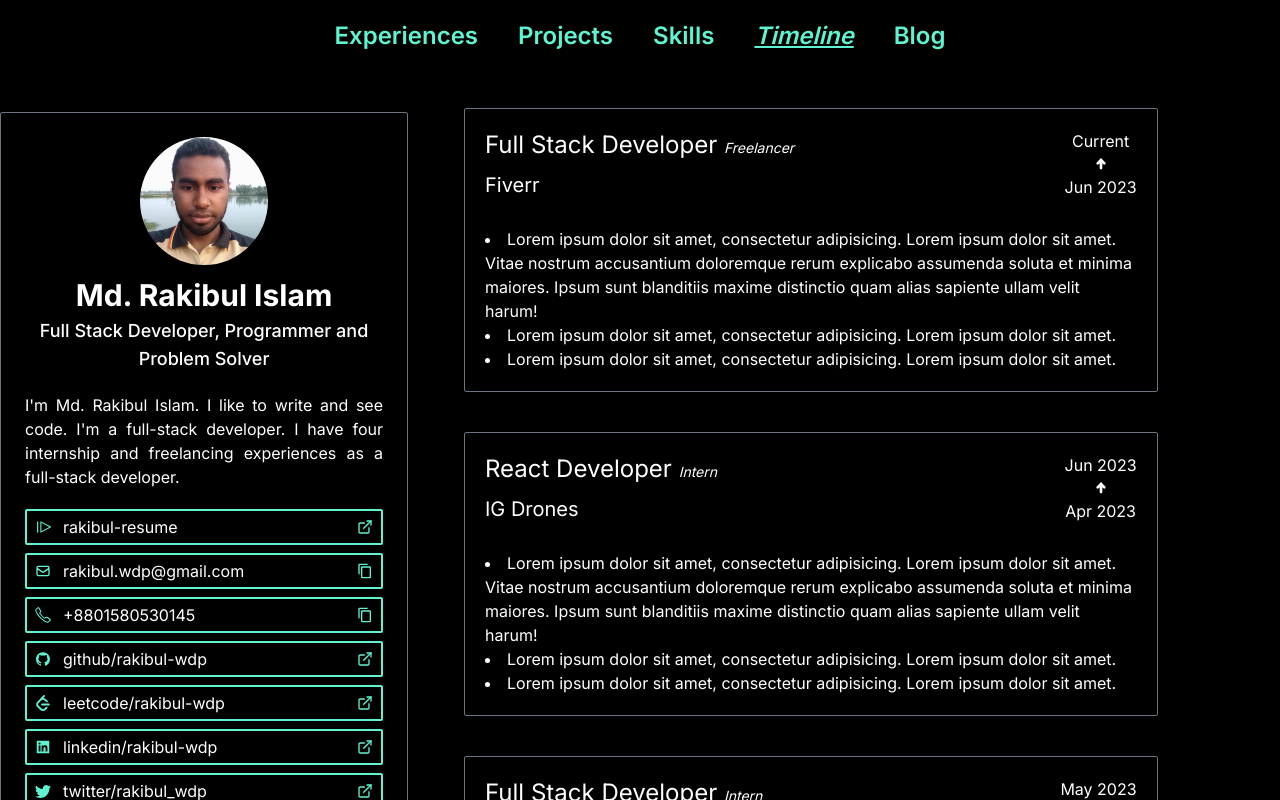
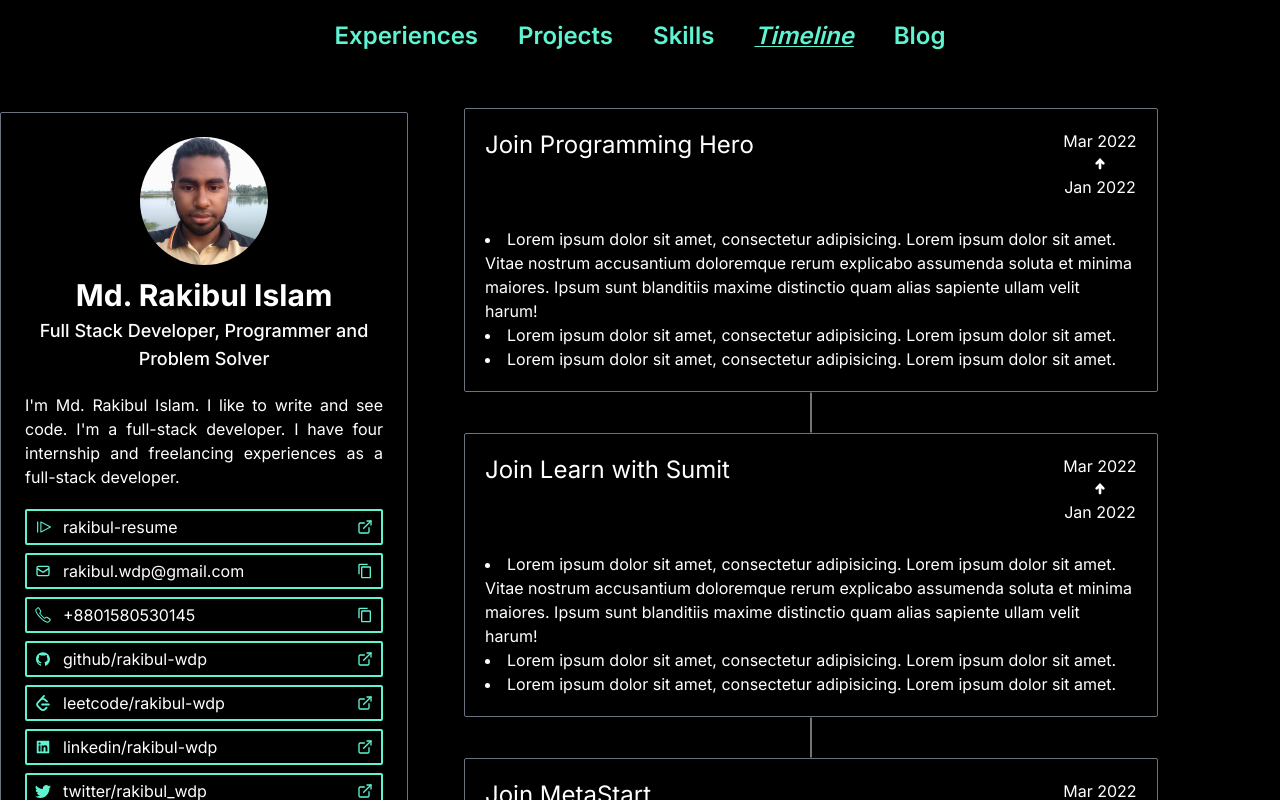
Before and after one commit to rakibul-wdp/portfolio, a Next.js app: page /timeline in a window 1280 px wide. Shown: the top 800 px of the page. Built offline with nearby package versions, Linux system fonts and the light colour scheme.

Commit message:
style timeline

```diff
--- /dev/null
+++ b/app/blog/page.tsx
@@ -0,0 +1,7 @@
+const Page = () => {
+  return (
+    <div className="w-[85%] text-white text-2xl">Blog is coming soon...!!!</div>
+  );
+};
+
+export default Page;
--- a/app/timeline/page.tsx
+++ b/app/timeline/page.tsx
@@ -1,38 +1,37 @@
-import { experiences } from "@/constants/experiences";
+import { timelines } from "@/constants/timeline";
 import { TiArrowUpThick } from "react-icons/ti";
 
 const Page = () => {
   return (
     <div className="w-[85%]">
-      {experiences.map((experience) => (
+      {timelines.map((timeline) => (
+        <>
           <div
-          className="flex flex-col mb-10 text-white p-5 border-[0.01px] rounded-sm border-gray-500"
-          key={experience.id}
+            className={`flex flex-col text-white ${
+              timeline.id === 1 ? "mb-5" : "my-5"
+            } p-5 border-[0.01px] rounded-sm border-gray-500`}
+            key={timeline.id}
           >
             <div className="flex items-center justify-between">
               <div className="w-full flex items-center justify-between">
                 <div className="h-[70px] flex flex-col justify-between">
-                <h1 className="text-2xl">
-                  {experience.role}{" "}
-                  <span className="italic text-sm">
-                    {experience.designation}
-                  </span>
-                </h1>
-                <h1 className="text-xl">{experience.companyName}</h1>
+                  <h1 className="text-2xl">{timeline.title}</h1>
                 </div>
                 <div className="h-[70px] flex flex-col items-center justify-between">
-                <p>{experience.end}</p>
+                  <p>{timeline.end}</p>
                   <TiArrowUpThick />
-                <p>{experience.start}</p>
+                  <p>{timeline.start}</p>
                 </div>
               </div>
             </div>
             <ul className="mt-7 list-disc list-inside">
-            {experience.descriptions.map((des) => (
+              {timeline.descriptions.map((des) => (
                 <li key={des.id}>{des.des}</li>
               ))}
             </ul>
           </div>
+          {timeline.id === 3 ? "" : <hr className="rotate-90 w-10 mx-auto" />}
+        </>
       ))}
     </div>
   );
--- a/components/Navbar.tsx
+++ b/components/Navbar.tsx
@@ -16,7 +16,9 @@ const Navbar = () => {
           return (
             <Link
               className={
-                isActive ? "italic underline decoration-[#5ff3d1]" : ""
+                isActive
+                  ? "italic underline underline-offset-2 decoration-1 decoration-[#5ff3d1]"
+                  : ""
               }
               href={navLink.route}
               key={navLink.id}
@@ -34,7 +36,9 @@ const Navbar = () => {
           return (
             <Link
               className={
-                isActive ? "italic underline decoration-[#5ff3d1]" : ""
+                isActive
+                  ? "italic underline underline-offset-2 decoration-1 decoration-[#5ff3d1]"
+                  : ""
               }
               href={navLink.route}
               key={navLink.id}
```
Lines whose indentation alone changed are shown as unchanged.
